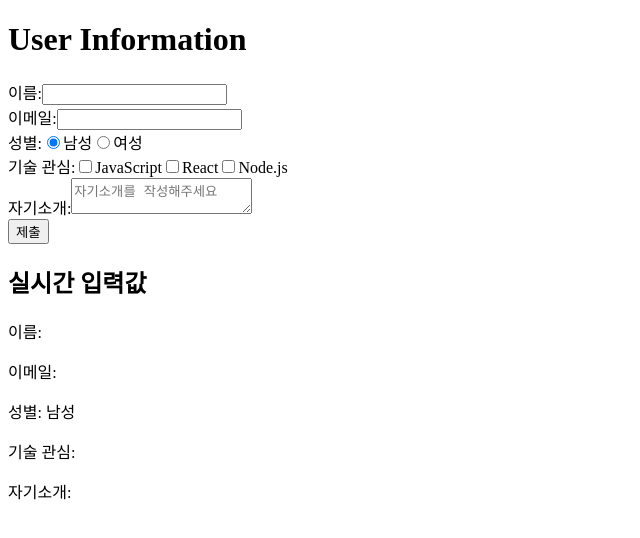
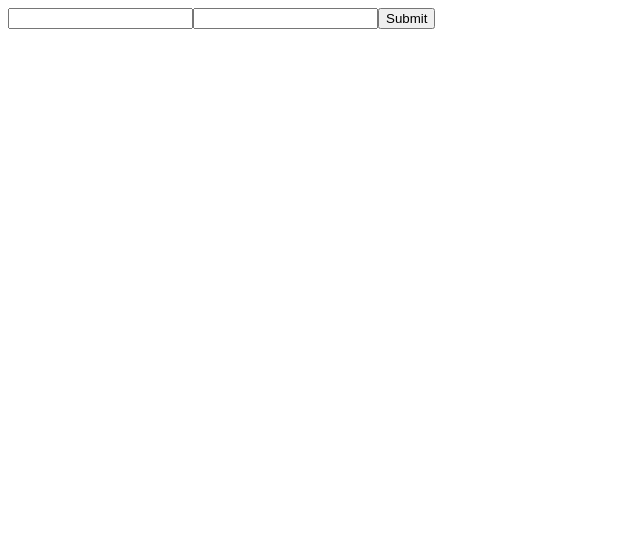
Before and after one commit to kwantke/reactjs_typescript, a React (Vite) app: page / in a window 1280 px wide. Shown: the top 538 px of the page, without its empty margins (0-640 px from the left). Built offline with nearby package versions, Linux system fonts and the light colour scheme; the HTML template or start-up script is replaced by a standard one.

Commit message:
비제어 컴포넌트 - Ref

```diff
--- a/src/App.tsx
+++ b/src/App.tsx
@@ -1,9 +1,9 @@
-import UserInfoForm from "./components/userInfo/UserInfoForm";
+import Input from "./components/uncontrolled/Input";
 
 export default function App() {
   return (
     <>
-      <UserInfoForm />
+      <Input />
     </>
   );
 }
--- /dev/null
+++ b/src/components/uncontrolled/Input.tsx
@@ -0,0 +1,18 @@
+import { useRef } from "react";
+
+export default function Input() {
+  const inputRef = useRef<HTMLInputElement>(null);
+  const pwRef = useRef<HTMLInputElement>(null);
+  const handleSubmit = (e: React.FormEvent<HTMLFormElement>) => {
+    e.preventDefault();
+    console.log(inputRef.current?.value);
+    console.log(pwRef.current?.value);
+  };
+  return (
+    <form onSubmit={handleSubmit}>
+      <input type="text" ref={inputRef} />
+      <input type="password" ref={pwRef} />
+      <button type="submit">Submit</button>
+    </form>
+  );
+}
```
